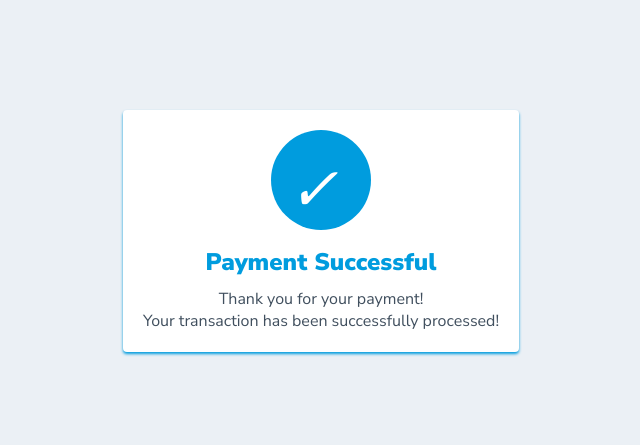
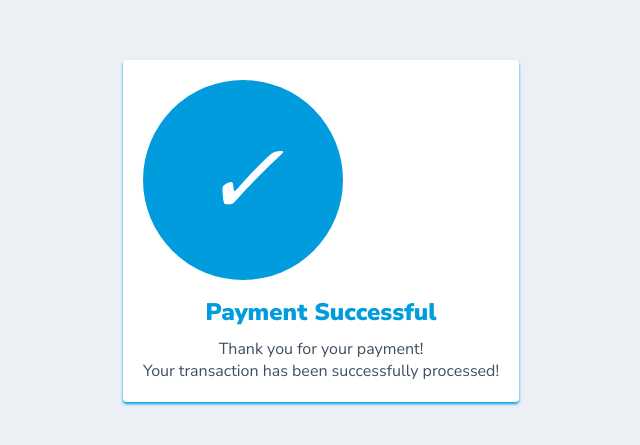
Before and after one commit to CodeScaleLK/paypal-final, a plain HTML site: page index.html in a window 1280 px wide. Shown: the part 169-614 px from the top of the page, without its empty margins (319-959 px from the left). Drawn offline with Linux system fonts and the light colour scheme.

Commit message:
Update index.html

```diff
--- a/index.html
+++ b/index.html
@@ -8,9 +8,25 @@
     body {
       margin: 0;
       height: 100vh;
-      display: grid;
-      place-items: center;
+      display: flex;
+      justify-content: center;
+      align-items: center;
       background: #EBF0F5;
+    }
+
+    .circle {
+      border-radius: 50%;
+      height: 200px;
+      width: 200px;
+      background: #009cde;
+      display: flex;
+      justify-content: center;
+      align-items: center;
+    }
+
+    i.checkmark {
+      color: #fff;
+      font-size: 100px;
     }
 
     .card {
@@ -37,13 +53,6 @@
       margin: 0;
     }
 
-    i {
-      color: #fff;
-      font-size: 60px;
-      line-height: 120px;
-      margin-left: -15px;
-    }
-
     @media (max-width: 768px) {
       .card {
         padding: 10px;
@@ -57,16 +66,15 @@
         font-size: 14px;
       }
 
-      i {
-        font-size: 40px;
-        line-height: 80px;
+      i.checkmark {
+        font-size: 60px;
       }
     }
   </style>
 </head>
 <body>
   <div class="card">
-    <div style="border-radius: 100px; height: 100px; width: 100px; background: #009cde; margin: 0 auto;">
+    <div class="circle">
       <i class="checkmark">✓</i>
     </div>
     <h1>Payment Successful</h1>
```
